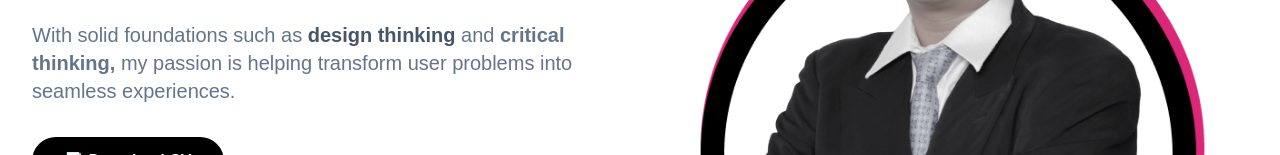
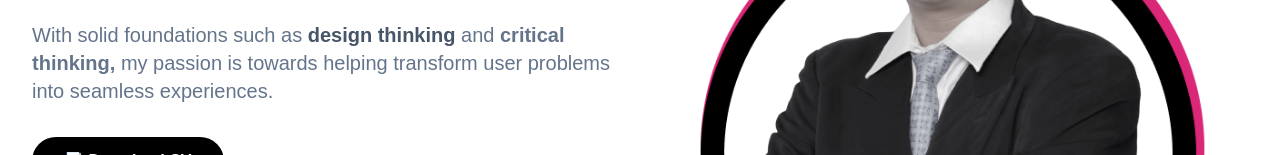
Before and after one commit to fransfirmansyah10/portfolio, a website: page index.html in a window 1280 px wide. Shown: the part 281-436 px from the top of the page. Drawn offline with Linux system fonts and the light colour scheme.

Commit message:
jdbhdbdhbcjccddddd

```diff
--- a/index.html
+++ b/index.html
@@ -133,7 +133,7 @@
                 <div class="card hidden1 w-full self-center px-4 lg:w-1/2">
                     <h1 class="block font-bold text text-4xl mt-1 lg:text-5xl bg-gradient-to-r from-pink-600 to-amber-300 text-transparent bg-clip-text">Frans Firmansyah</h1>
                     <h2 class="font-normal text-slate-500 text-lg lg:text-2xl">UI/UX Designer</h2>
-                    <p class="font-thin text-slate-500 mb-8 mt-6 leading-relaxed lg:text-xl">With solid foundations such as <span class="font-semibold text-slate-600"> design thinking</span> and <span class="font-semibold text-slate-500">critical thinking,</span> my passion is helping transform user problems into seamless experiences.</p>
+                    <p class="font-thin text-slate-500 mb-8 mt-6 leading-relaxed lg:text-xl">With solid foundations such as <span class="font-semibold text-slate-600"> design thinking</span> and <span class="font-semibold text-slate-500">critical thinking,</span> my passion is towards helping transform user problems into seamless experiences.</p>
                     <div class="max-w-xl text-center mb-16">
                         <div class="flex items-center">
                             <a href="https://drive.google.com/file/d/1b1T4VpjkPMMb38p1jQPahk1h_qcVUg3N/view?usp=sharing" target="_blank" class="text-base font-semibold text-white bg-black py-3 px-8 rounded-full hover:shadow-lg hover:bg-gradient-to-r from-pink-600 to-amber-300 mr-4 transition duration-300 ease-in-out hover:translate-y-2">📑 Download CV
```
